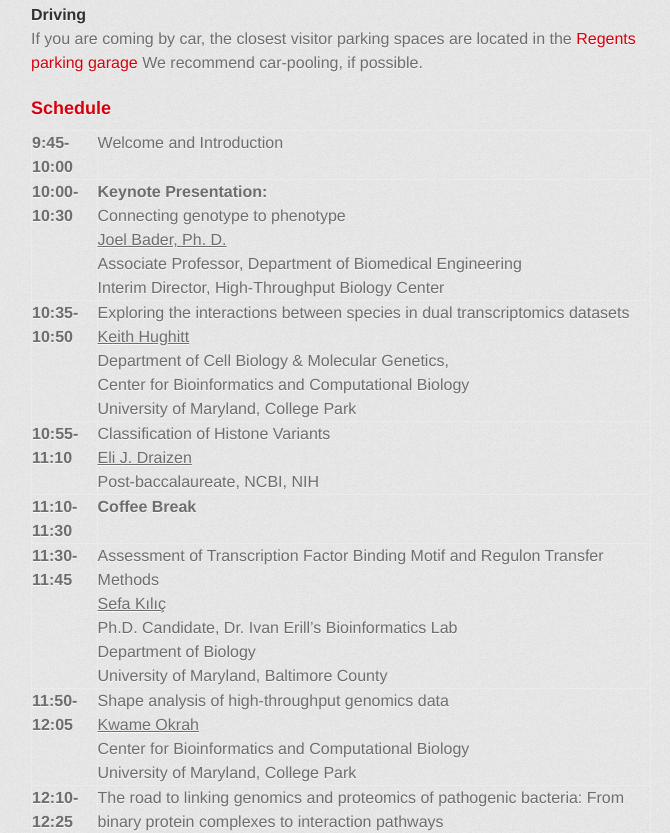
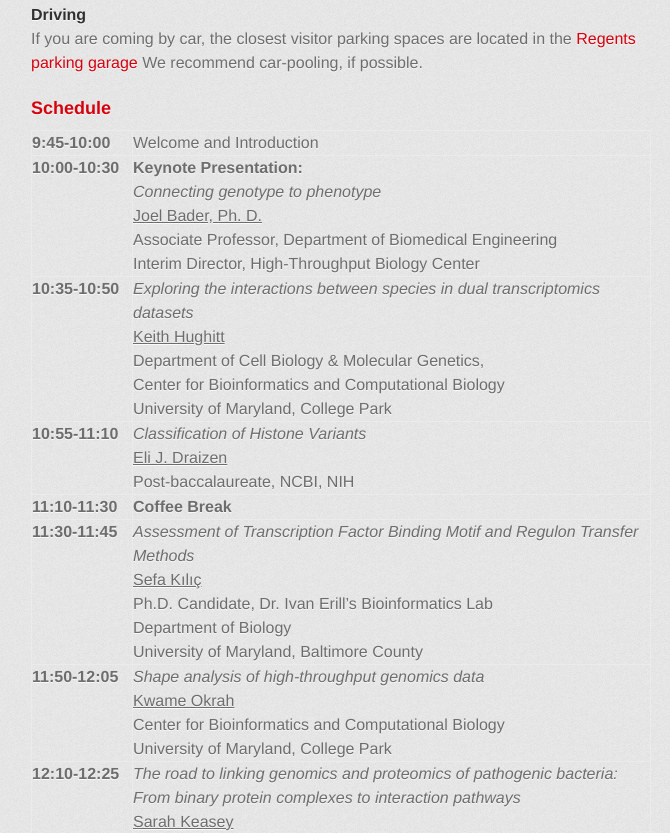
Before and after one commit to iscb-dc-rsg/2015-student-research-symposium, a plain HTML site: page index.html in a window 1280 px wide. Shown: the part 1519-2352 px from the top of the page, without its empty margins (299-969 px from the left). Drawn offline with Linux system fonts and the light colour scheme; a web font is replaced by a local one.

Commit message:
Formatting tweaks

```diff
--- a/index.html
+++ b/index.html
@@ -106,7 +106,7 @@ We recommend car-pooling, if possible.
 <table id='schedule-table'>
 
 <tr>
-    <td>9:45-10:00</td>
+    <td style='min-width: 100px'>9:45-10:00</td>
     <td>Welcome and Introduction</td>
 </tr>
 
--- a/stylesheets/custom.css
+++ b/stylesheets/custom.css
@@ -5,3 +5,7 @@
 #schedule-table td {
     text-align: left;
 }
+
+#schedule-table i {
+    font-style: italic;
+}
```
